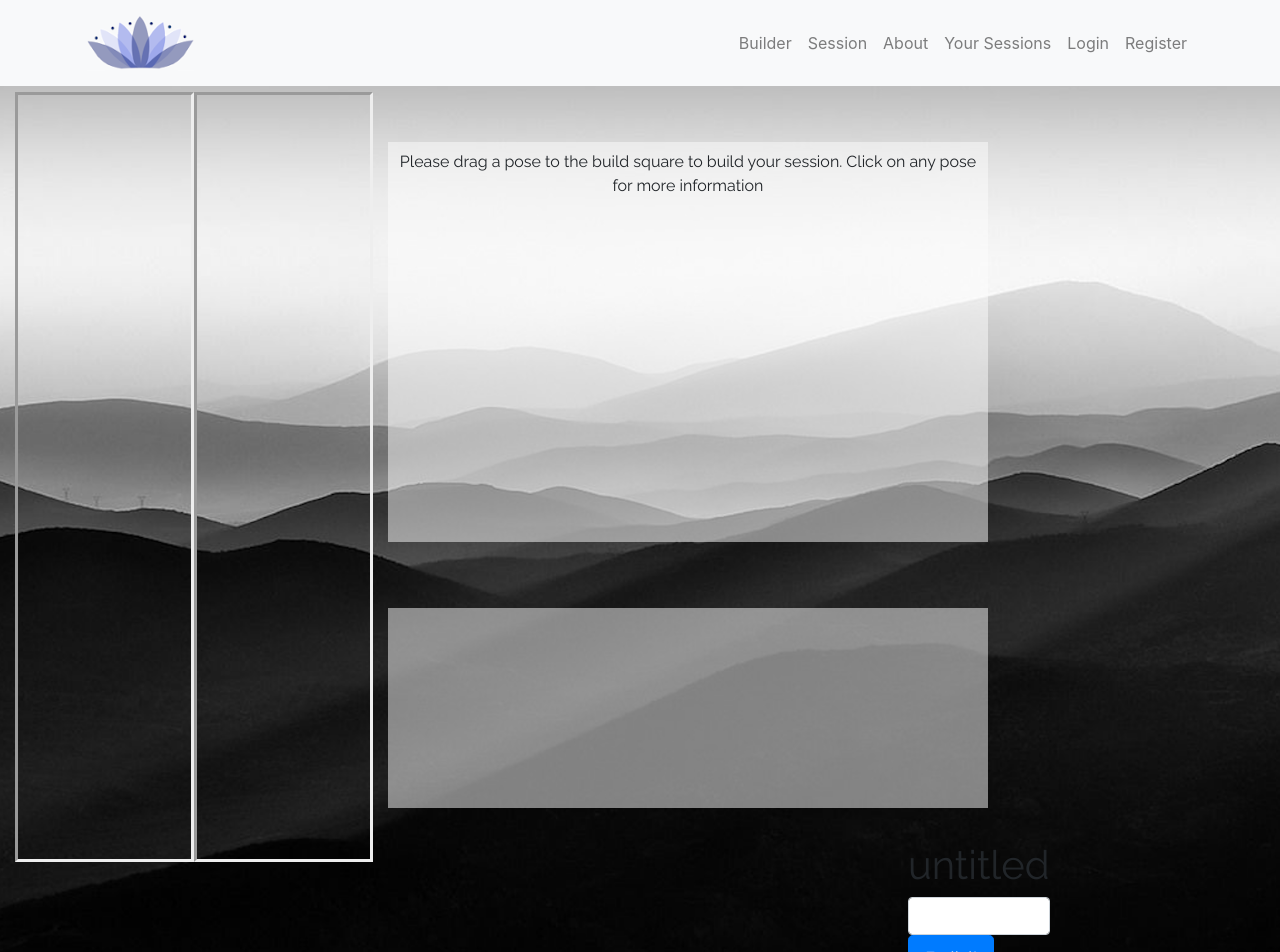
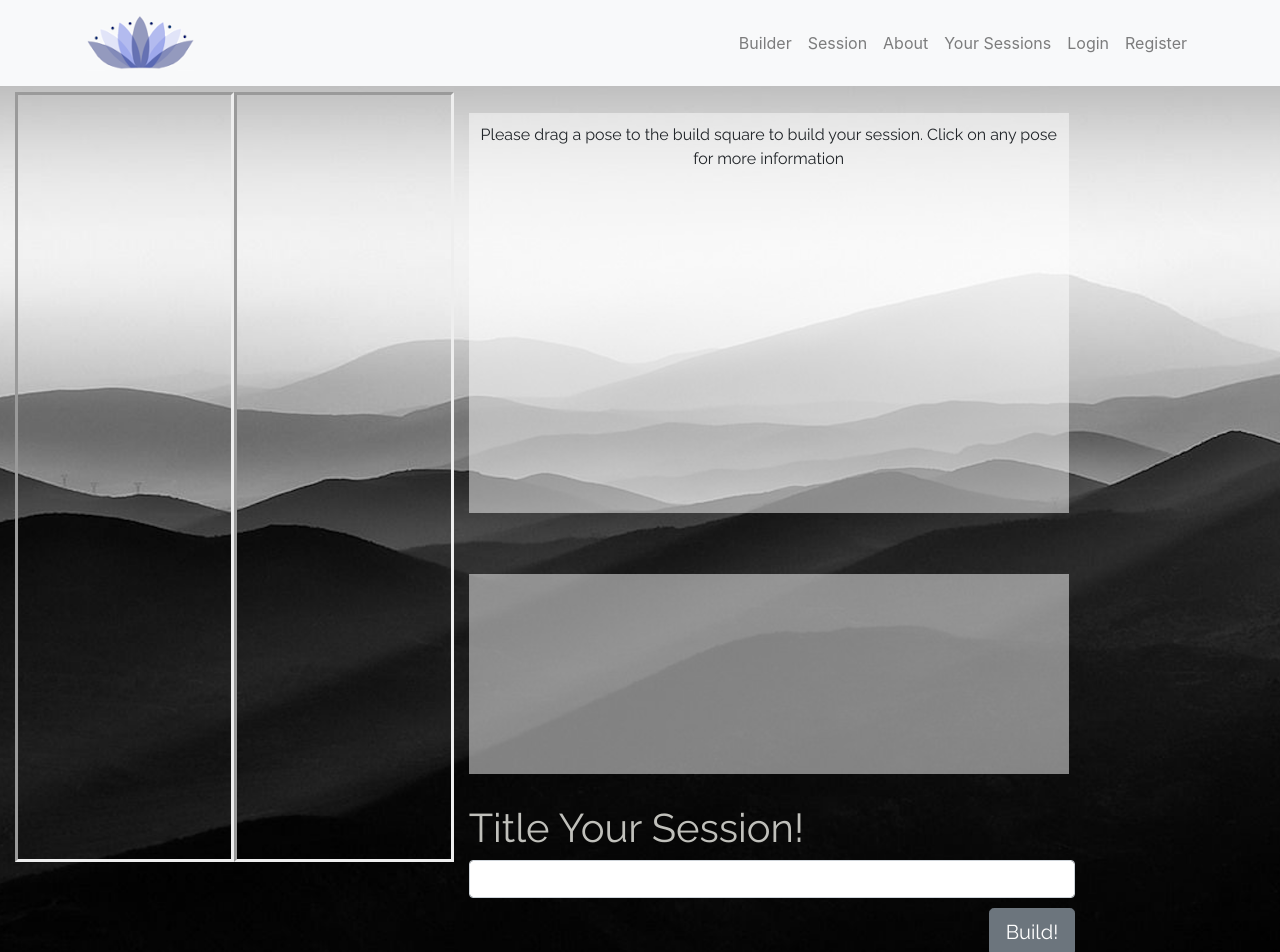
Before and after one commit to Luke-Berzins/Reflexion, a React (Create React App) app in the folder client/: page /builder in a window 1280 px wide. Shown: the top 952 px of the page. Built offline with nearby package versions, Linux system fonts and the light colour scheme; no server answers.

Commit message:
more css for text area

```diff
--- a/client/src/components/Builder.jsx
+++ b/client/src/components/Builder.jsx
@@ -11,7 +11,7 @@ export default function Builder(props) {
   const [cookies, setCookie] = useCookies(['name', 'id']);
   const [state, setState] = useState({
     selectedPose: {},
-    sequenceName: "untitled"
+    sequenceName: "Title Your Session!"
   })
 
   const generateSequence = () => {
@@ -75,7 +75,7 @@ export default function Builder(props) {
         <section className='but'>
           <h1>{state.sequenceName}</h1>
           <input name="sequenceName" type="sequenceName" className="form-control" id="sequenceName"  onChange={handleInputChange}/>
-          <button type="button" class="btn btn-primary btn-lg" onClick={generateSequence} >Build!</button>
+          <button type="button" className="btn btn-secondary btn-lg" onClick={generateSequence} >Build!</button>
         </section>
       </div>
     </div>
--- a/client/src/components/Builder.scss
+++ b/client/src/components/Builder.scss
@@ -32,7 +32,7 @@
   display: flex;
   flex-direction: column;
   width: 100%;
-  max-width: 300px;
+  max-width: 270px;
   // opacity: 0.5;
   // background-color: #202020;
   background-color: rgba(233, 233, 233, 0);
@@ -71,8 +71,8 @@
   padding-top: 160px;
   display:flex;
   flex-direction:column;
-  padding-top: 8%;
-  padding-right: 18%;
+  padding-top: 6%;
+  padding-right: 16%;
 
 
   .picture {
@@ -85,6 +85,11 @@
     margin-top: 6%;
     // padding-top: 150px;
     text-align: center;
+
+    h3 {
+      font-family: 'Raleway', sans-serif !important;
+      padding-top: 2px;
+    }
   }
 
 
@@ -106,7 +111,18 @@
   .but {
 
     margin-top: 5%;
-    margin-left: 520px;
+    // margin-left: 250px;
+
+    h1 {
+      color: rgb(192, 192, 187);
+    }
+
+    input {
+      margin-bottom: 10px;
+    }
+    button {
+      margin-left: 520px;
+    }
   }
 }
 
--- a/client/src/components/Usersession.jsx
+++ b/client/src/components/Usersession.jsx
@@ -9,7 +9,7 @@ export default function Usersession(props) {
       <br></br>
       <br></br>
       <h1>{props.name}</h1>
-      <button onClick={() => window.location = `/session/${props.id}`}>Start</button>
+      <button className='start-button' onClick={() => window.location = `/session/${props.id}`}>Start</button>
 
     </div>
   )
```
Also changed, not shown: client/src/components/Yoursessions.scss (added).
